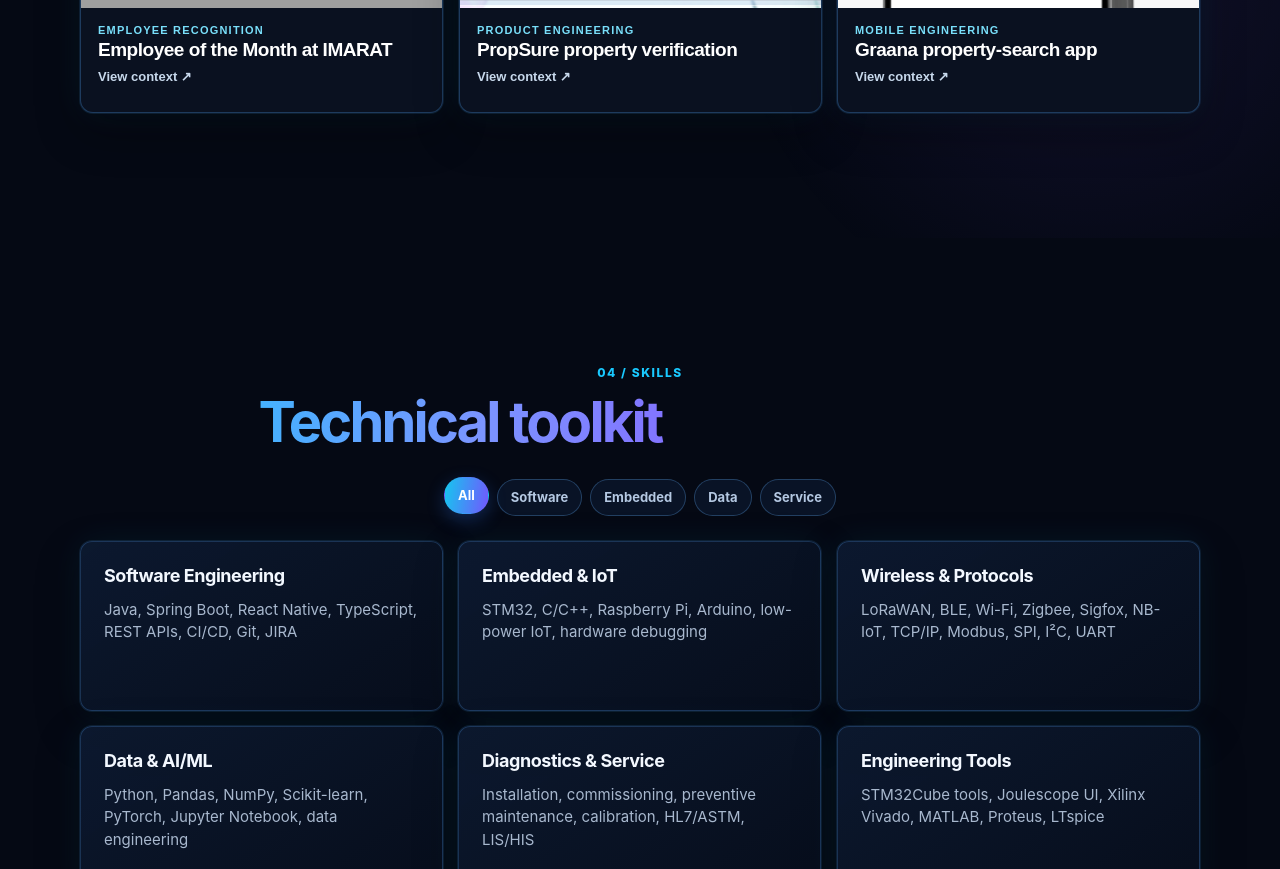
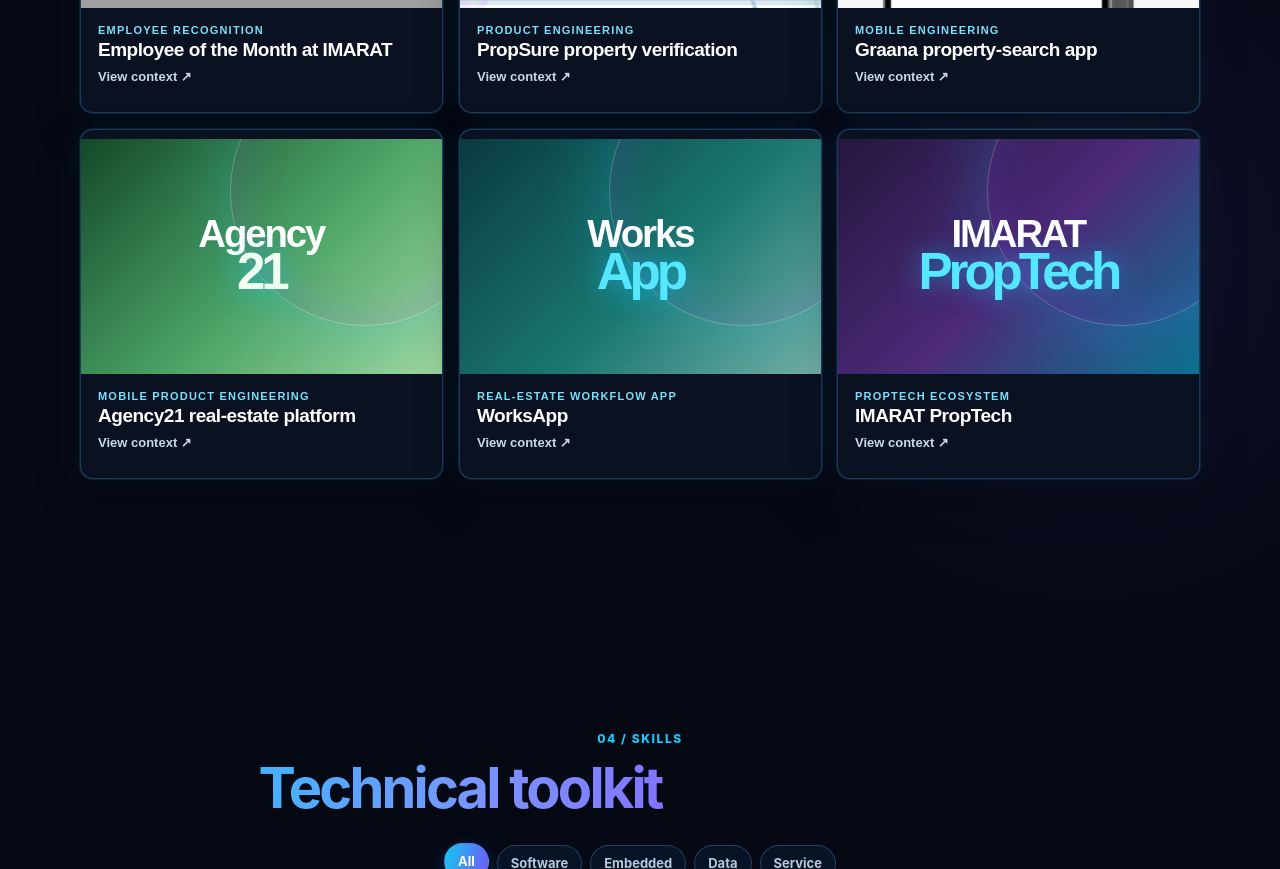
Before and after one commit to awaisync/recruiter-portfolio, a React (Vite) app: page / in a window 1280 px wide. Shown: the part 3780-4649 px from the top of the page. Built offline with nearby package versions, Linux system fonts and the light colour scheme; grey boxes are pictures that could not be loaded.

Commit message:
Add original IMARAT product work

```diff
--- a/src/App.jsx
+++ b/src/App.jsx
@@ -99,6 +99,7 @@
     title: "Employee of the Month at IMARAT",
     summary: "Worked in an Agile engineering environment on mobile and backend products supporting IMARAT’s digital real-estate platforms.",
     tags: ["Product delivery", "Agile", "React Native", "Spring Boot"],
+    links: [{ label: "Visit IMARAT", url: "https://imarat.com.pk/" }],
   },
   {
     image: "/work/propsure-dashboard.png",
@@ -107,6 +108,7 @@
     title: "PropSure property verification",
     summary: "Contributed to property-technology delivery around PropSure's land-information ecosystem, including Online Property Verification System workflows that support transparent property verification and informed investment decisions.",
     tags: ["LIMS", "OPVS", "Property data", "API integration"],
+    links: [{ label: "Explore IMARAT PropTech", url: "https://imarat.com.pk/imarat-proptech/" }],
   },
   {
     image: "/work/graana-mobile.png",
@@ -115,6 +117,30 @@
     title: "Graana property-search app",
     summary: "Developed and maintained cross-platform features for a property-search experience centred on fast discovery, verified listings, smart filters, project exploration, and direct agent contact.",
     tags: ["React Native", "TypeScript", "Redux", "Verified listings"],
+  },
+  {
+    visual: "agency21",
+    category: "Mobile product engineering",
+    title: "Agency21 real-estate platform",
+    summary: "Contributed to the digital real-estate ecosystem behind Agency21, supporting mobile property discovery and customer journeys for buying, renting, and investment decisions.",
+    tags: ["Agency21", "React Native", "Property discovery", "Mobile delivery"],
+    links: [{ label: "Visit Agency21", url: "https://www.agency21.com.pk/" }],
+  },
+  {
+    visual: "worksapp",
+    category: "Real-estate workflow app",
+    title: "WorksApp",
+    summary: "Contributed to cross-platform workflow tooling for centralised client details, property searches, communication history, scheduling, and day-to-day real-estate activity management.",
+    tags: ["WorksApp", "React Native", "Client workflows", "Productivity"],
+    links: [{ label: "Open WorksApp on Google Play", url: "https://play.google.com/store/apps/details?id=com.graana.worksapp" }],
+  },
+  {
+    visual: "proptech",
+    category: "PropTech ecosystem",
+    title: "IMARAT PropTech",
+    summary: "Contributed to digital real-estate products in IMARAT's PropTech ecosystem, including data-led property workflows around land information, verification, customer relationships, and operational tools.",
+    tags: ["PropTech", "LIMS", "OPVS", "CRM", "Property data"],
+    links: [{ label: "Explore IMARAT PropTech", url: "https://imarat.com.pk/imarat-proptech/" }],
   },
 ];
 
@@ -293,7 +319,14 @@
             <div className="work-grid">
               {selectedWork.map((item) => (
                 <button className="work-card" key={item.title} type="button" onClick={() => setActiveWork(item)}>
-                  <img src={item.image} alt={item.alt} loading="lazy" />
+                  {item.image ? (
+                    <img src={item.image} alt={item.alt} loading="lazy" />
+                  ) : (
+                    <span className={`work-card-visual ${item.visual}`} aria-hidden="true">
+                      <span>{item.visual === "agency21" ? "Agency" : item.visual === "worksapp" ? "Works" : "IMARAT"}</span>
+                      <strong>{item.visual === "agency21" ? "21" : item.visual === "worksapp" ? "App" : "PropTech"}</strong>
+                    </span>
+                  )}
                   <span className="work-card-content">
                     <span className="work-category">{item.category}</span>
                     <strong>{item.title}</strong>
@@ -408,12 +441,24 @@
         <div className="work-dialog-backdrop" role="presentation" onClick={() => setActiveWork(null)}>
           <section className="work-dialog" aria-label={`${activeWork.title} details`} role="dialog" aria-modal="true" onClick={(event) => event.stopPropagation()}>
             <button className="work-dialog-close" type="button" onClick={() => setActiveWork(null)} aria-label="Close project details">×</button>
-            <img src={activeWork.image} alt={activeWork.alt} />
+            {activeWork.image ? (
+              <img src={activeWork.image} alt={activeWork.alt} />
+            ) : (
+              <div className={`work-dialog-visual ${activeWork.visual}`} aria-hidden="true">
+                <span>{activeWork.visual === "agency21" ? "Agency" : activeWork.visual === "worksapp" ? "Works" : "IMARAT"}</span>
+                <strong>{activeWork.visual === "agency21" ? "21" : activeWork.visual === "worksapp" ? "App" : "PropTech"}</strong>
+              </div>
+            )}
             <div className="work-dialog-copy">
               <p className="work-category">{activeWork.category}</p>
               <h2>{activeWork.title}</h2>
               <p>{activeWork.summary}</p>
               <div className="work-tags">{activeWork.tags.map((tag) => <span key={tag}>{tag}</span>)}</div>
+              {activeWork.links && (
+                <div className="work-links">
+                  {activeWork.links.map((link) => <a href={link.url} key={link.url} target="_blank" rel="noreferrer">{link.label} <span aria-hidden="true">â†—</span></a>)}
+                </div>
+              )}
             </div>
           </section>
         </div>
--- a/src/styles.css
+++ b/src/styles.css
@@ -101,6 +101,14 @@
 .work-card:hover, .work-card:focus-visible { outline: none; border-color: rgb(40 211 255 / 70%); box-shadow: 0 22px 46px rgb(0 0 0 / 39%), 0 0 35px rgb(25 201 255 / 17%); transform: translateY(-8px); }
 .work-card img { display: block; width: 100%; height: 235px; object-fit: cover; filter: saturate(1.05) contrast(1.04); transition: transform 450ms ease, filter 450ms ease; }
 .work-card:hover img, .work-card:focus-visible img { filter: saturate(1.22) contrast(1.08); transform: scale(1.055); }
+.work-card-visual, .work-dialog-visual { position: relative; display: grid; width: 100%; min-height: 235px; overflow: hidden; place-content: center; isolation: isolate; background: linear-gradient(135deg, #0c1d32, #102d50 54%, #084e65); color: #fff; text-align: center; }
+.work-card-visual::before, .work-dialog-visual::before { position: absolute; z-index: -1; top: -35%; right: -16%; width: 74%; aspect-ratio: 1; border: 1px solid rgb(255 255 255 / 24%); border-radius: 50%; box-shadow: 0 0 75px rgb(25 201 255 / 24%), inset 0 0 50px rgb(137 85 255 / 20%); content: ""; }
+.work-card-visual span, .work-dialog-visual span { font-size: clamp(26px, 3vw, 42px); font-weight: 760; letter-spacing: -.055em; line-height: .8; }
+.work-card-visual strong, .work-dialog-visual strong { color: #55e7ff; font-size: clamp(35px, 4vw, 63px); letter-spacing: -.08em; line-height: .88; text-shadow: 0 0 26px rgb(25 201 255 / 55%); }
+.work-card-visual.worksapp, .work-dialog-visual.worksapp { background: linear-gradient(135deg, #093a3e, #1b7871 56%, #73afa4); }
+.work-card-visual.agency21, .work-dialog-visual.agency21 { background: linear-gradient(135deg, #134928, #4ca366 54%, #a0d8a1); }
+.work-card-visual.agency21 strong, .work-dialog-visual.agency21 strong { color: #effff0; }
+.work-card-visual.proptech, .work-dialog-visual.proptech { background: linear-gradient(135deg, #24173d, #4c2a79 52%, #0d7191); }
 .work-card-content { display: grid; gap: 3px; padding: 16px 17px 19px; }
 .work-card-content strong { font-size: 19px; letter-spacing: -.025em; }
 .work-category { margin: 0; color: #79dffa; font-size: 11px; font-weight: 850; letter-spacing: .11em; text-transform: uppercase; }
@@ -108,12 +116,16 @@
 .work-dialog-backdrop { position: fixed; z-index: 20; inset: 0; display: grid; place-items: center; padding: 24px; background: rgb(0 4 12 / 76%); backdrop-filter: blur(8px); }
 .work-dialog { position: relative; display: grid; grid-template-columns: minmax(0, 1.2fr) minmax(260px, .8fr); width: min(980px, 100%); max-height: min(700px, calc(100vh - 48px)); overflow: auto; border: 1px solid rgb(74 181 255 / 34%); border-radius: 15px; background: #081221; box-shadow: 0 25px 80px rgb(0 0 0 / 58%), 0 0 52px rgb(25 201 255 / 13%); }
 .work-dialog > img { width: 100%; min-height: 310px; height: 100%; object-fit: cover; }
+.work-dialog-visual { min-height: 310px; height: 100%; }
 .work-dialog-copy { align-self: center; padding: clamp(28px, 5vw, 54px); }
 .work-dialog-copy h2 { margin-bottom: 16px; font-size: clamp(32px, 4vw, 48px); }
 .work-dialog-copy > p:not(.work-category) { color: var(--muted); }
 .work-dialog-close { position: absolute; z-index: 1; top: 12px; right: 12px; display: grid; width: 36px; height: 36px; place-items: center; border: 1px solid rgb(151 205 255 / 31%); border-radius: 50%; background: rgb(5 14 29 / 87%); color: #fff; cursor: pointer; font-size: 25px; line-height: 1; }
 .work-tags { display: flex; flex-wrap: wrap; gap: 7px; margin-top: 20px; }
 .work-tags span { padding: 5px 8px; border: 1px solid rgb(100 178 255 / 20%); border-radius: 999px; background: rgb(25 201 255 / 9%); color: #a9ebff; font-size: 12px; font-weight: 750; }
+.work-links { display: flex; flex-wrap: wrap; gap: 9px; margin-top: 20px; }
+.work-links a { padding: 8px 12px; border: 1px solid rgb(25 201 255 / 55%); border-radius: 999px; background: rgb(25 201 255 / 10%); color: #e7fcff; font-size: 13px; font-weight: 800; text-decoration: none; transition: background 180ms ease, transform 180ms ease; }
+.work-links a:hover, .work-links a:focus-visible { background: rgb(25 201 255 / 22%); outline: none; transform: translateY(-2px); }
 
 .skills-grid { display: grid; grid-template-columns: repeat(3, 1fr); gap: 15px; }
 .skill-filter { display: flex; flex-wrap: wrap; justify-content: center; gap: 8px; margin: -12px 0 25px; }
```
